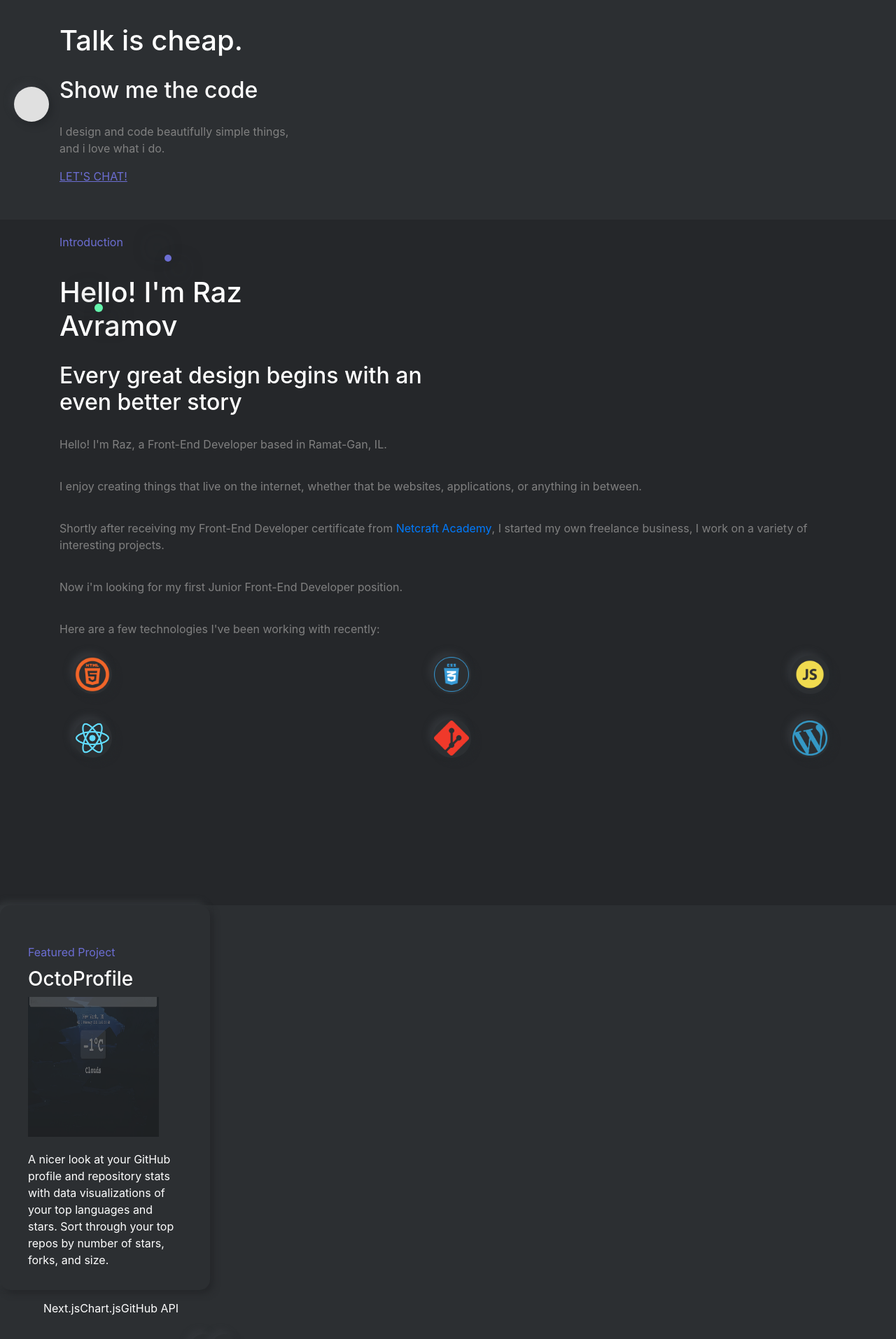
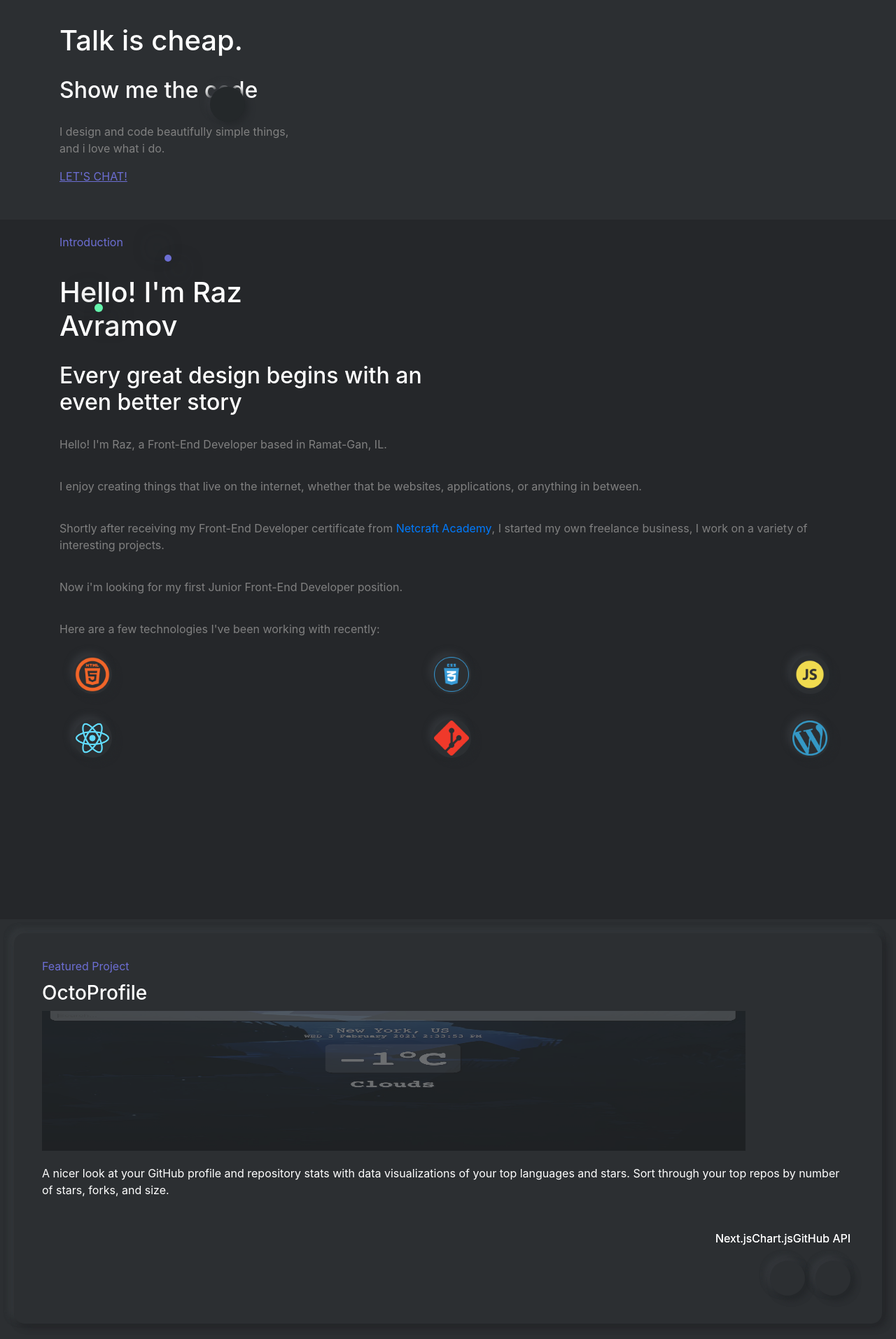
Before and after one commit to raz2222/portfolioV2, a React (Create React App) app: page / in a window 1280 px wide. Shown: the part 606-2520 px from the top of the page at 70% size. Built offline with nearby package versions, Linux system fonts and the light colour scheme; some icons are missing.

Commit message:
5th commit

```diff
--- a/src/Contact/Contact.css
+++ b/src/Contact/Contact.css
@@ -64,3 +64,7 @@
   height: 300px;
   margin: 30px;
 }
+
+#button {
+  color: #6c6ed3;
+}
--- a/src/Contact/Contact.js
+++ b/src/Contact/Contact.js
@@ -21,7 +21,10 @@
               want to say hi.
             </p>
             <h2>
-              Start by <a href="mailto:razavramov2@gmail.com">saying hi.</a>
+              Start by{" "}
+              <a id="button" href="mailto:razavramov2@gmail.com">
+                saying hi.
+              </a>
             </h2>
           </div>
         </div>
--- a/src/Mail/Mail.css
+++ b/src/Mail/Mail.css
@@ -1,12 +1,47 @@
 .language {
   border-radius: 50px;
-  background: #e0e0e0;
+  background: #24282a;
   box-shadow: 5px 5px 10px #25282b, -5px -5px 10px #33363a;
   position: fixed;
   display: inline-block;
   width: 50px;
   height: 50px;
-  left: 20px;
+  left: 300px;
   bottom: 20px;
   z-index: 99999;
 }
+
+.language:active {
+  transform: rotate(-45deg);
+  transition: tansform 0.15s;
+}
+
+.buttonMenu1 {
+  display: inline-block;
+  text-decoration: none;
+  text-decoration-skip-ink: auto;
+  color: inherit;
+  position: relative;
+  transition: var(--transition);
+  cursor: pointer;
+}
+
+.buttonMenu2 {
+  display: inline-block;
+  text-decoration: none;
+  text-decoration-skip-ink: auto;
+  color: inherit;
+  position: relative;
+  transition: var(--transition);
+  cursor: pointer;
+}
+
+.buttonMenu3 {
+  display: inline-block;
+  text-decoration: none;
+  text-decoration-skip-ink: auto;
+  color: inherit;
+  position: relative;
+  transition: var(--transition);
+  cursor: pointer;
+}
--- a/src/Mail/Mail.js
+++ b/src/Mail/Mail.js
@@ -3,9 +3,62 @@
 
 function Mail(props) {
   return (
-    <a className="language" href="index.html">
+    <div className="language" href="index.html">
       <box-icon name="envelope" color="#6c6ed3"></box-icon>
-    </a>
+      <ul className="buttonMenu" id="buttonMenu">
+        <li className="buttonMenu1">
+          <a href="https://github.com/bchiang7" aria-label="GitHub">
+            <svg
+              xmlns="http://www.w3.org/2000/svg"
+              role="img"
+              viewBox="0 0 24 24"
+              fill="none"
+              stroke="currentColor"
+              stroke-width="2"
+              stroke-linecap="round"
+              stroke-linejoin="round"
+              class="feather feather-github"
+            >
+              <path d="M9 19c-5 1.5-5-2.5-7-3m14 6v-3.87a3.37 3.37 0 0 0-.94-2.61c3.14-.35 6.44-1.54 6.44-7A5.44 5.44 0 0 0 20 4.77 5.07 5.07 0 0 0 19.91 1S18.73.65 16 2.48a13.38 13.38 0 0 0-7 0C6.27.65 5.09 1 5.09 1A5.07 5.07 0 0 0 5 4.77a5.44 5.44 0 0 0-1.5 3.78c0 5.42 3.3 6.61 6.44 7A3.37 3.37 0 0 0 9 18.13V22"></path>
+            </svg>
+          </a>
+        </li>
+        <li className="buttonMenu2">
+          <a href="https://github.com/bchiang7" aria-label="GitHub">
+            <svg
+              xmlns="http://www.w3.org/2000/svg"
+              role="img"
+              viewBox="0 0 24 24"
+              fill="none"
+              stroke="currentColor"
+              stroke-width="2"
+              stroke-linecap="round"
+              stroke-linejoin="round"
+              class="feather feather-github"
+            >
+              <path d="M9 19c-5 1.5-5-2.5-7-3m14 6v-3.87a3.37 3.37 0 0 0-.94-2.61c3.14-.35 6.44-1.54 6.44-7A5.44 5.44 0 0 0 20 4.77 5.07 5.07 0 0 0 19.91 1S18.73.65 16 2.48a13.38 13.38 0 0 0-7 0C6.27.65 5.09 1 5.09 1A5.07 5.07 0 0 0 5 4.77a5.44 5.44 0 0 0-1.5 3.78c0 5.42 3.3 6.61 6.44 7A3.37 3.37 0 0 0 9 18.13V22"></path>
+            </svg>
+          </a>
+        </li>
+        <li className="buttonMenu3">
+          <a href="https://github.com/bchiang7" aria-label="GitHub">
+            <svg
+              xmlns="http://www.w3.org/2000/svg"
+              role="img"
+              viewBox="0 0 24 24"
+              fill="none"
+              stroke="currentColor"
+              stroke-width="2"
+              stroke-linecap="round"
+              stroke-linejoin="round"
+              class="feather feather-github"
+            >
+              <path d="M9 19c-5 1.5-5-2.5-7-3m14 6v-3.87a3.37 3.37 0 0 0-.94-2.61c3.14-.35 6.44-1.54 6.44-7A5.44 5.44 0 0 0 20 4.77 5.07 5.07 0 0 0 19.91 1S18.73.65 16 2.48a13.38 13.38 0 0 0-7 0C6.27.65 5.09 1 5.09 1A5.07 5.07 0 0 0 5 4.77a5.44 5.44 0 0 0-1.5 3.78c0 5.42 3.3 6.61 6.44 7A3.37 3.37 0 0 0 9 18.13V22"></path>
+            </svg>
+          </a>
+        </li>
+      </ul>
+    </div>
   );
 }
 
--- a/src/Projects/Projects.css
+++ b/src/Projects/Projects.css
@@ -59,8 +59,8 @@
   flex-wrap: nowrap;
   position: relative;
   z-index: 2;
-  margin: 25px 0px 10px 240px;
-  padding: 0px;
+  float: right;
+  padding-top: 10px;
   list-style: none;
   color: #fff;
 }
@@ -97,18 +97,28 @@
   width: 50px;
   height: 50px;
   margin: 0px;
-  margin-left: -10px;
+  margin-left: 15px;
 }
 
 .projectCard {
   border-radius: 15px;
   background: #2c2f32;
   box-shadow: 5px 5px 10px #25272a, -5px -5px 10px #33373a;
-  width: 300px;
-  height: 550px;
-  position: relative;
+  display: flex;
+  flex-direction: column;
+  position: absolute;
+  margin: 20px 20px 20px 20px;
 }
 
+.projectCard {
+  border-radius: 15px;
+  background: #2c2f32;
+  box-shadow: 5px 5px 10px #25272a, -5px -5px 10px #33373a;
+  display: flex;
+  flex-direction: column;
+  position: absolute;
+  margin: 20px 20px 20px 20px;
+}
 .circle-sm-links:active {
   box-shadow: inset 5px 5px 10px #25272a, inset -5px -5px 10px #33373a;
 }
--- a/src/Projects/Projects.js
+++ b/src/Projects/Projects.js
@@ -71,6 +71,72 @@
           </div>
         </div>{" "}
       </div>
+      <div className="projectCard">
+        <div className="projectContent">
+          <p className="projectOverline">Featured Project</p>
+          <h3 className="projectTitle">OctoProfile</h3>
+          <div className="productImage">
+            <img src={weatherImg} alt="Logo" className="weatherImg" />
+          </div>
+          <div className="projectDescription">
+            <p>
+              A nicer look at your GitHub profile and repository stats with data
+              visualizations of your top languages and stars. Sort through your
+              top repos by number of stars, forks, and size.
+            </p>
+          </div>
+          <ul className="projectTechList">
+            <li>Next.js</li>
+            <li>Chart.js</li>
+            <li>GitHub API</li>
+          </ul>
+          <div className="projectLinks">
+            <div class="circle-sm-links">
+              <a
+                href="https://github.com/bchiang7/octoprofile"
+                aria-label="GitHub Link"
+              >
+                <svg
+                  xmlns="http://www.w3.org/2000/svg"
+                  role="img"
+                  viewBox="0 0 24 24"
+                  fill="none"
+                  stroke="currentColor"
+                  stroke-width="2"
+                  stroke-linecap="round"
+                  stroke-linejoin="round"
+                  className="feather featherGithub"
+                >
+                  <path d="M9 19c-5 1.5-5-2.5-7-3m14 6v-3.87a3.37 3.37 0 0 0-.94-2.61c3.14-.35 6.44-1.54 6.44-7A5.44 5.44 0 0 0 20 4.77 5.07 5.07 0 0 0 19.91 1S18.73.65 16 2.48a13.38 13.38 0 0 0-7 0C6.27.65 5.09 1 5.09 1A5.07 5.07 0 0 0 5 4.77a5.44 5.44 0 0 0-1.5 3.78c0 5.42 3.3 6.61 6.44 7A3.37 3.37 0 0 0 9 18.13V22"></path>
+                </svg>
+              </a>
+            </div>
+            <div class="circle-sm-links">
+              <a
+                href="https://octoprofile.now.sh"
+                aria-label="External Link"
+                className="external"
+              >
+                <svg
+                  xmlns="http://www.w3.org/2000/svg"
+                  role="img"
+                  viewBox="0 0 24 24"
+                  fill="none"
+                  stroke="currentColor"
+                  stroke-width="2"
+                  stroke-linecap="round"
+                  stroke-linejoin="round"
+                  className="feather featherExternalLink"
+                >
+                  <path d="M18 13v6a2 2 0 0 1-2 2H5a2 2 0 0 1-2-2V8a2 2 0 0 1 2-2h6"></path>
+                  <polyline points="15 3 21 3 21 9"></polyline>
+                  <line x1="10" y1="14" x2="21" y2="3"></line>
+                </svg>
+              </a>
+            </div>
+          </div>
+        </div>{" "}
+      </div>
     </div>
   );
 }
```
Also changed, not shown: 1 other file (tests, documents, lock files or other folders).
